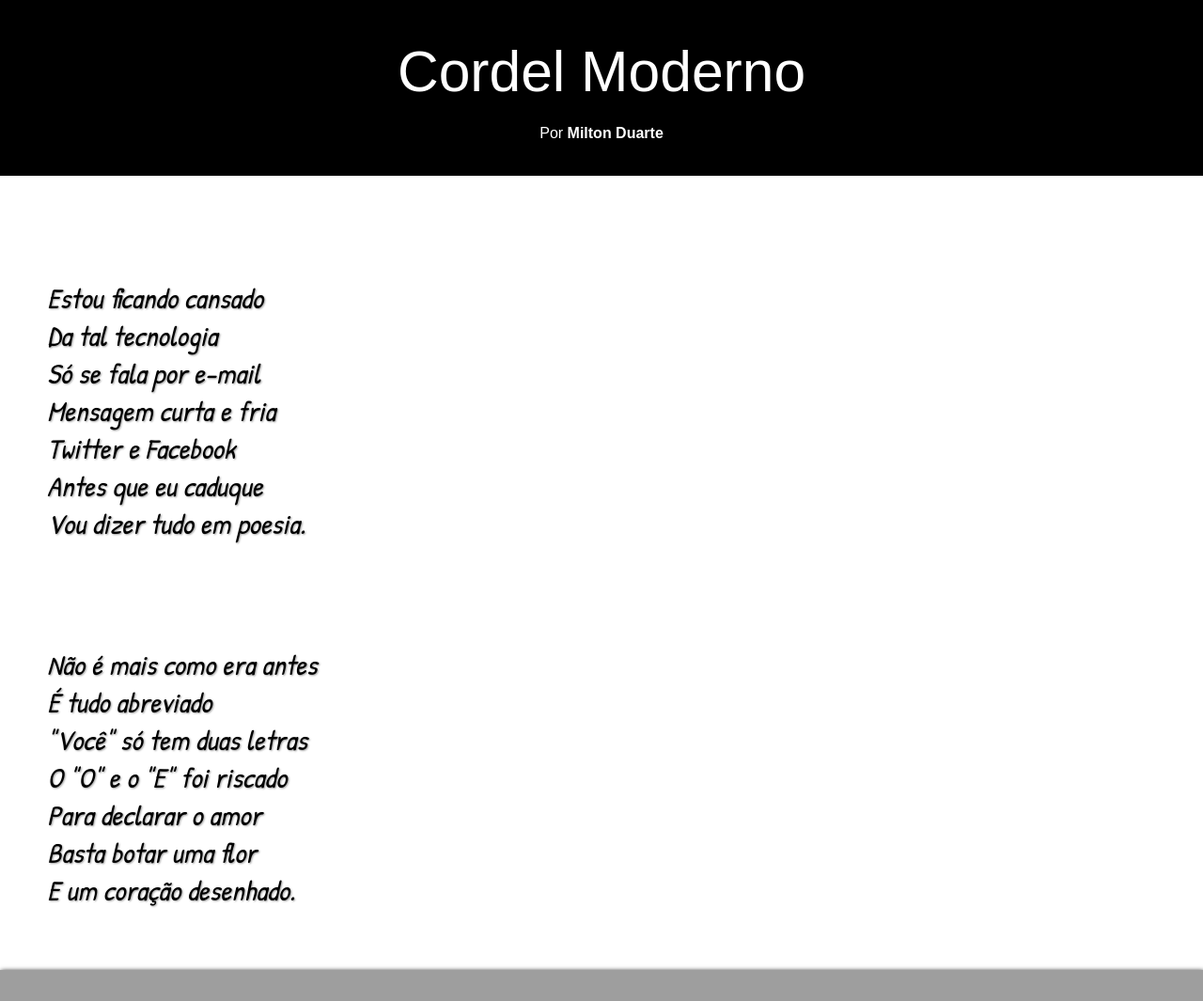
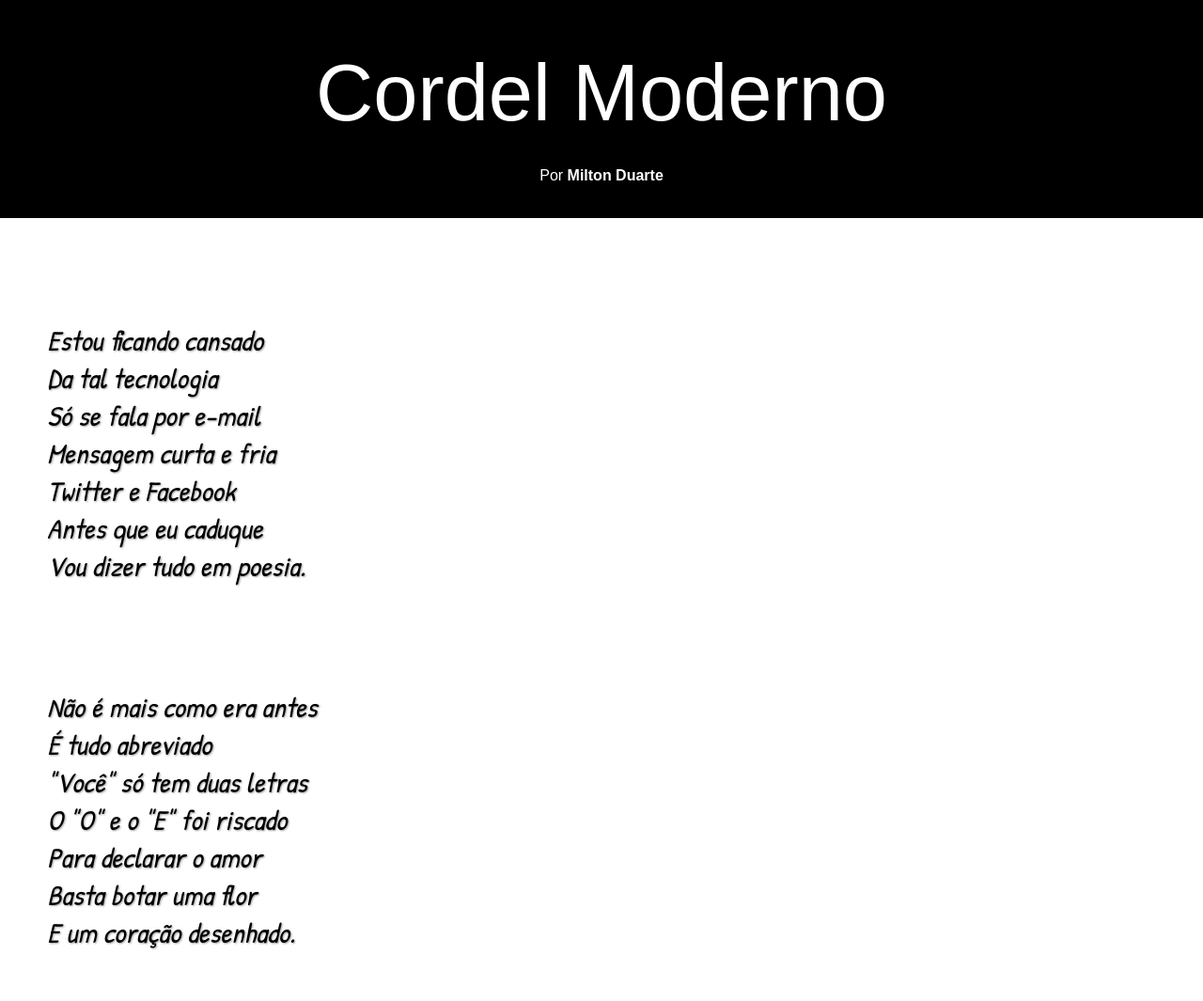
Before and after one commit to KuruArt/Curso-em-Video, a plain HTML site: page Curso CSS/Modulo 3/Desafios/DesafioCordel/index.html in a window 1280 px wide. Shown: the top 1065 px of the page at 94% size. Drawn offline with Linux system fonts and the light colour scheme; grey boxes are pictures that could not be loaded; a web font is replaced by a local one.

Commit message:
update cordel

```diff
--- a/Curso CSS/Modulo 3/Desafios/DesafioCordel/style.css
+++ b/Curso CSS/Modulo 3/Desafios/DesafioCordel/style.css
@@ -25,6 +25,9 @@ header{
     padding: 20px;
     text-align: center;
     margin: 0px;
+}
+h1{
+    font-size: 3.5vw;
 }
 article {
     padding: 0px;
```
